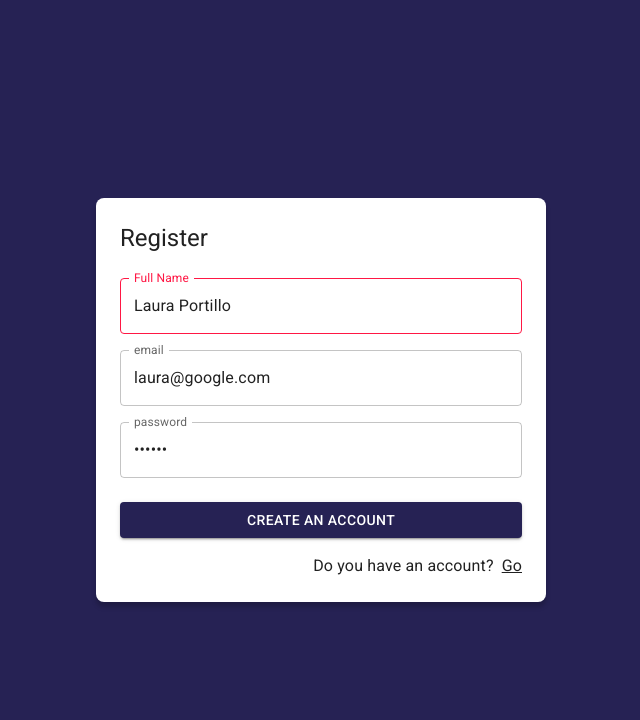
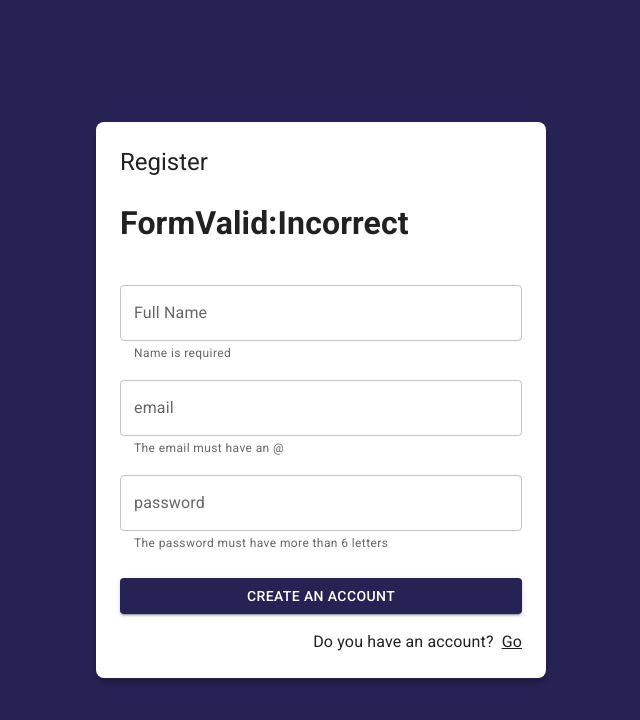
Before and after one commit to lauraportillo/journal-app, a React (Vite) app: page /auth/register in a window 1280 px wide. Shown: the top 720 px of the page, without its empty margins (319-959 px from the left). Built offline with nearby package versions, Linux system fonts and the light colour scheme.

Commit message:
add formSubmitted

```diff
--- a/src/auth/pages/RegisterPage.jsx
+++ b/src/auth/pages/RegisterPage.jsx
@@ -1,12 +1,13 @@
+import { useState } from 'react';
 import { Link as RouterLink } from 'react-router-dom';
 import { Button, Grid, Link, TextField, Typography } from '@mui/material';
 import { AuthLayout } from '../layout/AuthLayout';
 import { useForm } from '../../hooks/useForm';
 
 const formData = {
-  email: 'laura@google.com',
-  password: '123456',
-  displayName: 'Laura Portillo',
+  email: '',
+  password: '',
+  displayName: '',
 };
 
 const formValidations = {
@@ -16,6 +17,8 @@ const formValidations = {
 };
 
 export const RegisterPage = () => {
+  const [formSubmitted, setFormSubmitted] = useState(false);
+
   const {
     formState,
     displayName,
@@ -28,15 +31,14 @@ export const RegisterPage = () => {
     passwordValid,
   } = useForm(formData, formValidations);
 
-  console.log(displayNameValid);
-
   const onSubmit = (ev) => {
     ev.preventDefault();
-    console.log(formState);
+    setFormSubmitted(true);
   };
 
   return (
     <AuthLayout title="Register">
+      <h1>FormValid:{isFormValid ? 'Correct' : 'Incorrect'}</h1>
       <form onSubmit={onSubmit}>
         <Grid container>
           <Grid item xs={12} sx={{ mt: 2 }}>
@@ -48,7 +50,7 @@ export const RegisterPage = () => {
               name="displayName"
               value={displayName}
               onChange={onInputChange}
-              error={!displayNameValid}
+              error={!!displayNameValid && formSubmitted}
               helperText={displayNameValid}
             />
           </Grid>
@@ -62,6 +64,8 @@ export const RegisterPage = () => {
               name="email"
               value={email}
               onChange={onInputChange}
+              error={!!emailValid && formSubmitted}
+              helperText={emailValid}
             />
           </Grid>
 
@@ -74,6 +78,8 @@ export const RegisterPage = () => {
               name="password"
               value={password}
               onChange={onInputChange}
+              error={!!passwordValid && formSubmitted}
+              helperText={passwordValid}
             />
           </Grid>
 
--- a/src/hooks/useForm.js
+++ b/src/hooks/useForm.js
@@ -43,6 +43,7 @@ export const useForm = (initialForm = {}, formValidations = {}) => {
         }
 
         setFormValidation(formCheckedValues);
+        console.log(formCheckedValues);
     }
 
 
```
